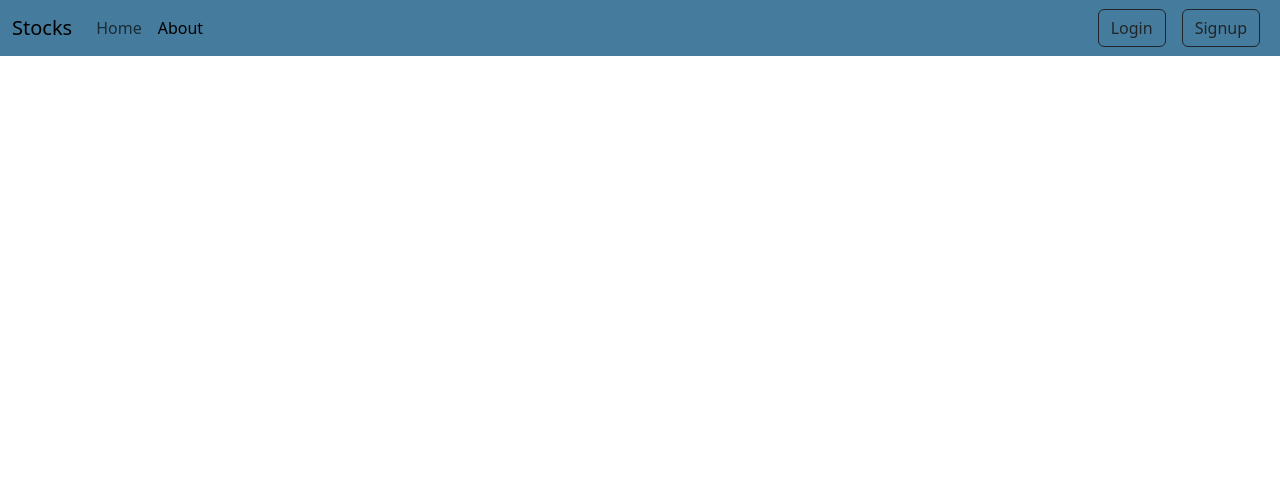
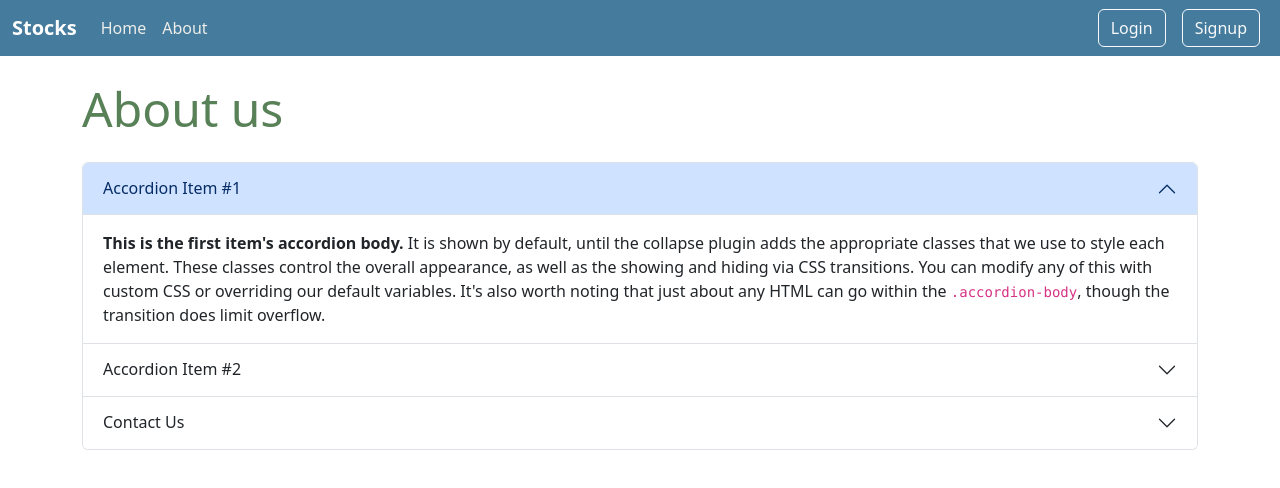
Before and after one commit to apoorvapriyaa/stock-portfolio-management-system, a React (Create React App) app in the folder frontend/: page /about in a window 1280 px wide. Shown: the top 488 px of the page. Built offline with nearby package versions, Linux system fonts and the light colour scheme.

Commit message:
minor changes

```diff
--- a/frontend/src/App.js
+++ b/frontend/src/App.js
@@ -3,6 +3,7 @@
 import Login from './components/Login';
 import Signup from './components/Signup';
 import Navbar from './components/Navbar';
+import About from './components/About';
 import {
   BrowserRouter as Router,
   Routes,
@@ -19,6 +20,7 @@
             <Route path='/' element={<Home />} />
             <Route path='/login' element={<Login />} />
             <Route path='/register' element={<Signup />} />
+            <Route path='/about' element={<About />} />
           </Routes>
         </div>
       </Router>
--- /dev/null
+++ b/frontend/src/components/About.js
@@ -0,0 +1,97 @@
+import React from 'react'
+
+function About() {
+    return (
+        <>
+            <h1 className="display-5 my-4" style={{ color: "#588157" }}>About us</h1>
+
+            <div className="accordion" id="accordionExample">
+                <div className="accordion-item">
+                    <h2 className="accordion-header">
+                        <button
+                            className="accordion-button"
+                            type="button"
+                            data-bs-toggle="collapse"
+                            data-bs-target="#collapseOne"
+                            aria-expanded="true"
+                            aria-controls="collapseOne"
+                        >
+                            Accordion Item #1
+                        </button>
+                    </h2>
+                    <div
+                        id="collapseOne"
+                        className="accordion-collapse collapse show"
+                        data-bs-parent="#accordionExample"
+                    >
+                        <div className="accordion-body">
+                            <strong>This is the first item's accordion body.</strong> It is shown by
+                            default, until the collapse plugin adds the appropriate classes that we
+                            use to style each element. These classes control the overall appearance,
+                            as well as the showing and hiding via CSS transitions. You can modify
+                            any of this with custom CSS or overriding our default variables. It's
+                            also worth noting that just about any HTML can go within the{" "}
+                            <code>.accordion-body</code>, though the transition does limit overflow.
+                        </div>
+                    </div>
+                </div>
+                <div className="accordion-item">
+                    <h2 className="accordion-header">
+                        <button
+                            className="accordion-button collapsed"
+                            type="button"
+                            data-bs-toggle="collapse"
+                            data-bs-target="#collapseTwo"
+                            aria-expanded="false"
+                            aria-controls="collapseTwo"
+                        >
+                            Accordion Item #2
+                        </button>
+                    </h2>
+                    <div
+                        id="collapseTwo"
+                        className="accordion-collapse collapse"
+                        data-bs-parent="#accordionExample"
+                    >
+                        <div className="accordion-body">
+                            <strong>This is the second item's accordion body.</strong> It is hidden
+                            by default, until the collapse plugin adds the appropriate classes that
+                            we use to style each element. These classes control the overall
+                            appearance, as well as the showing and hiding via CSS transitions. You
+                            can modify any of this with custom CSS or overriding our default
+                            variables. It's also worth noting that just about any HTML can go within
+                            the <code>.accordion-body</code>, though the transition does limit
+                            overflow.
+                        </div>
+                    </div>
+                </div>
+                <div className="accordion-item">
+                    <h2 className="accordion-header">
+                        <button
+                            className="accordion-button collapsed"
+                            type="button"
+                            data-bs-toggle="collapse"
+                            data-bs-target="#collapseThree"
+                            aria-expanded="false"
+                            aria-controls="collapseThree"
+                        >
+                            Contact Us
+                        </button>
+                    </h2>
+                    <div
+                        id="collapseThree"
+                        className="accordion-collapse collapse"
+                        data-bs-parent="#accordionExample"
+                    >
+                        <div className="accordion-body">
+                            <strong>Apoorva: </strong> beingapoorva77@gmail.com <br />
+                            <strong>Aryan: </strong> aryansemail@gmail.com
+                        </div>
+                    </div>
+                </div>
+            </div>
+        </>
+    )
+}
+
+export default About
--- a/frontend/src/components/Navbar.js
+++ b/frontend/src/components/Navbar.js
@@ -16,8 +16,8 @@
         <div>
             <nav className="navbar navbar-expand-lg" style={navStyle}>
                 <div className="container-fluid">
-                    <Link className="navbar-brand" to="/">
-                        Stocks
+                    <Link className="navbar-brand" to="/" style={{ color: "white" }}>
+                        <strong>Stocks</strong>
                     </Link>
                     <button
                         className="navbar-toggler"
@@ -33,24 +33,24 @@
                     <div className="collapse navbar-collapse" id="navbarSupportedContent">
                         <ul className="navbar-nav me-auto mb-2 mb-lg-0">
                             <li className="nav-item">
-                                <Link className={`nav-link ${location.pathname === "/" ? "active" : ""}`} aria-current="page" to="/">
+                                <Link className={`nav-link ${location.pathname === "/" ? "active" : ""}`} aria-current="page" to="/" style={{ color: "#edede9" }}>
                                     Home
                                 </Link>
                             </li>
                             <li className="nav-item">
-                                <Link className={`nav-link ${location.pathname === "/about" ? "active" : ""}`} aria-current="page" to="/about">
+                                <Link className={`nav-link ${location.pathname === "/about" ? "active" : ""}`} aria-current="page" to="/about" style={{ color: "#edede9" }}>
                                     About
                                 </Link>
                             </li>
                         </ul>
                         {!localStorage.getItem('token') ? <form className="d-flex" role="search">
-                            <Link className="btn btn-outline-dark mx-2" to="/login" role="button">
+                            <Link className="btn btn-outline-light mx-2" to="/login" role="button">
                                 Login
                             </Link>
-                            <Link className="btn btn-outline-dark mx-2" to="/register" role="button">
+                            <Link className="btn btn-outline-light mx-2" to="/register" role="button">
                                 Signup
                             </Link>
-                        </form> : <button className="btn btn-outline-dark mx-2" onClick={handleLogout} role="button">
+                        </form> : <button className="btn btn-outline-light mx-2" onClick={handleLogout} role="button">
                             Logout
                         </button>}
                     </div>
```
